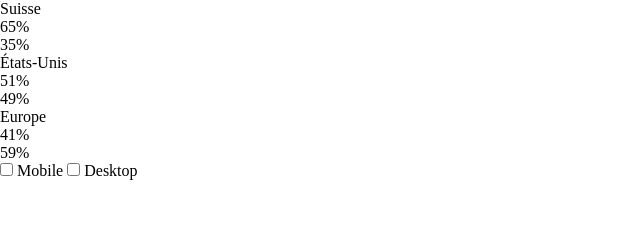
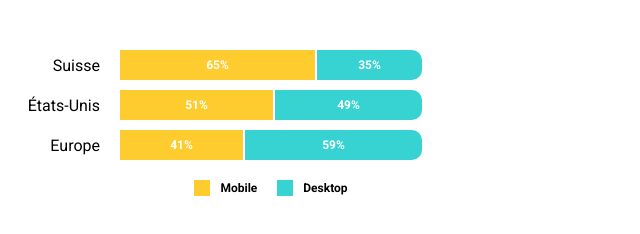
Before and after one commit to eikon-frontend-students/imd2-exercice-hebdomadaire-4-Yelyzy, a website built with Parcel: page src/index.html in a window 1280 px wide. Shown: the whole page, without its empty margins (0-640 px from the left). Built offline with nearby package versions, Linux system fonts and the light colour scheme.

Commit message:
J’ai fait du css et corrigé les détails en html. travail terminé

```diff
--- a/src/css/main.css
+++ b/src/css/main.css
@@ -12,3 +12,108 @@ img,
 video {
   display: block;
 }
+
+body {
+  margin: 50px 0;
+  font-family: Roboto;
+}
+
+.chart {
+  display: inline-flex;
+  flex-direction: column;
+  align-items: flex-start;
+  gap: 10px;
+  width: 422px;
+}
+
+.region-block {
+  display: flex;
+  align-items: center;
+  gap: 20px;
+  align-self: stretch;
+  width: 100%;
+}
+
+.label {
+  min-width: 100px;
+  text-align: right;
+  font-size: 16px;
+}
+
+.bar {
+  display: flex;
+  align-items: center;
+  width: 100%;
+  gap: 2px;
+  color: #fff;
+  font-size: 12px;
+  font-weight: 700;
+}
+
+.mobile {
+  background: #ffcc2f;
+  display: flex;
+  align-items: center;
+  justify-content: center;
+  padding: 8px 0;
+}
+
+.desktop {
+  background: #37d3d2;
+  display: flex;
+  align-items: center;
+  justify-content: center;
+  padding: 8px 0;
+  border-radius: 0 10px 10px 0;
+}
+
+.usa .mobile {
+  width: 51%;
+}
+.usa .desktop {
+  width: 49%;
+}
+
+.europe .mobile {
+  width: 41%;
+}
+.europe .desktop {
+  width: 59%;
+}
+
+.suisse .mobile {
+  width: 65%;
+}
+.suisse .desktop {
+  width: 35%;
+}
+
+.legend {
+  display: flex;
+  width: 422px;
+  padding: 20px 0 20px 120px;
+  justify-content: center;
+  align-items: center;
+  gap: 20px;
+  font-size: 12px;
+  font-weight: 700;
+}
+
+.legend-item {
+  display: flex;
+  align-items: center;
+  gap: 10px;
+}
+
+.rectangle {
+  width: 16px;
+  height: 16px;
+}
+
+.rectangle-jaune {
+  background-color: #ffcc2f;
+}
+
+.rectangle-bleu {
+  background-color: #37d3d2;
+}
--- a/src/index.html
+++ b/src/index.html
@@ -5,6 +5,12 @@
     <title>Exercice hebdomadaire 4</title>
     <meta name="viewport" content="width=device-width, initial-scale=1.0" />
     <link rel="stylesheet" href="css/main.css" />
+    <link rel="preconnect" href="https://fonts.googleapis.com" />
+    <link rel="preconnect" href="https://fonts.gstatic.com" crossorigin />
+    <link
+      href="https://fonts.googleapis.com/css2?family=Roboto:ital,wght@0,100..900;1,100..900&display=swap"
+      rel="stylesheet"
+    />
   </head>
   <body>
     <div class="chart">
@@ -31,12 +37,18 @@
           <div class="desktop">59%</div>
         </div>
       </div>
-
-      <div class="options">
-        <label><input type="checkbox" /> Mobile</label>
-        <label><input type="checkbox" /> Desktop</label>
+    </div>
+    <div class="legend">
+      <div class="legend-item">
+        <div class="rectangle rectangle-jaune"></div>
+        Mobile
+      </div>
+      <div class="legend-item">
+        <div class="rectangle rectangle-bleu"></div>
+        Desktop
       </div>
     </div>
+
     <script src="js/main.js" type="module"></script>
   </body>
 </html>
```
